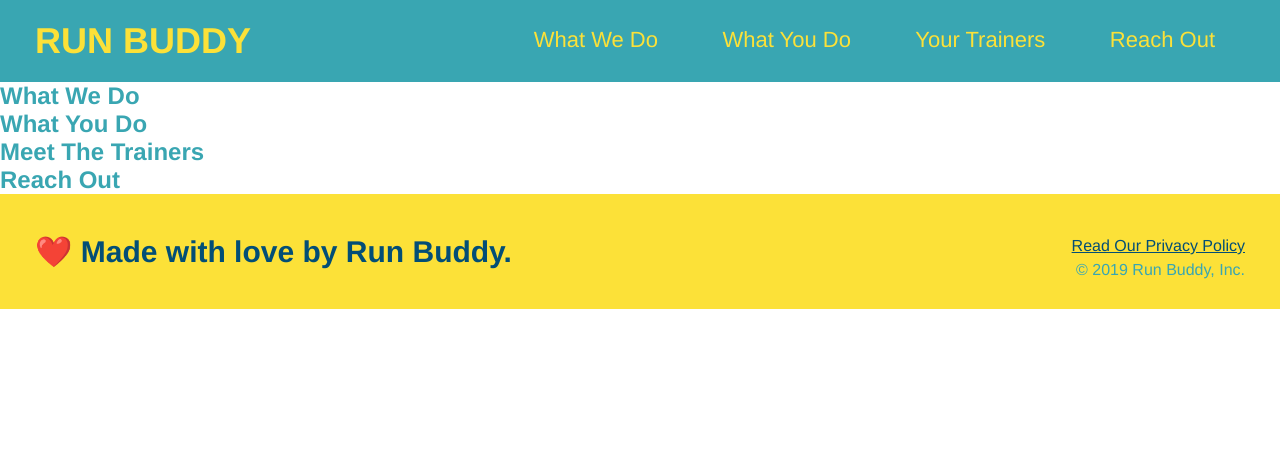
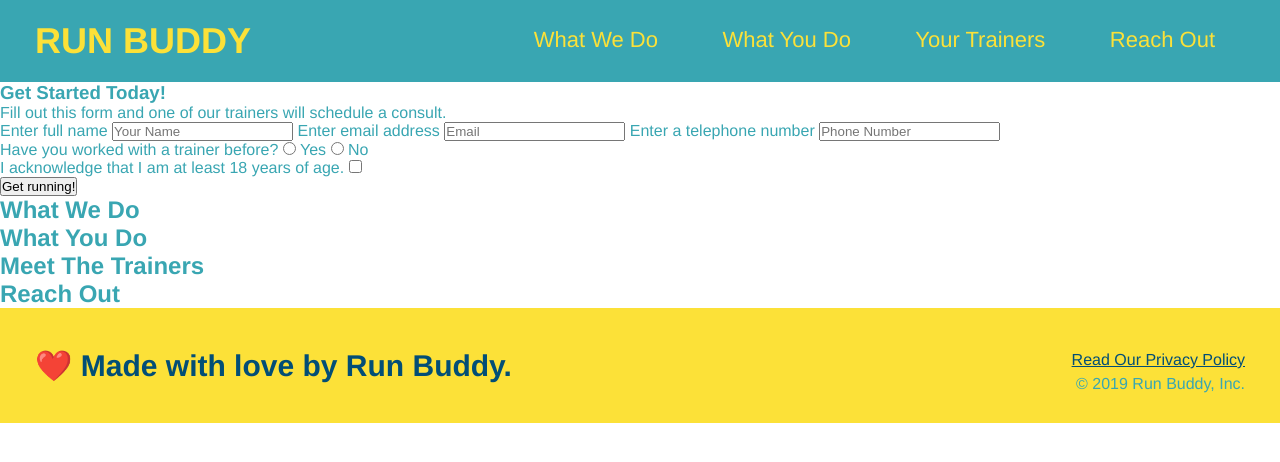
Before and after one commit to Andrew-Smith21/run-buddy, a plain HTML site: page index.html in a window 1280 px wide. Drawn offline with Linux system fonts and the light colour scheme.

Commit message:
Created hero

```diff
--- a/index.html
+++ b/index.html
@@ -60,30 +60,84 @@
         <!-- hero/jumbotron -->
         <section>
 
+            <div>
+
+                <h3>Get Started Today!</h3>
+
+                <p>Fill out this form and one of our trainers will schedule a consult.</p>
+
+                <form>
+
+                    <!-- Creating text fields -->
+
+                    <label for="name">Enter full name</label>
+
+                    <input type="text" placeholder="Your Name" name="name" id="name" />
+
+                    <label for="email">Enter email address</label>
+
+                    <input type="email" placeholder="Email" name="email" id="email" />
+
+                    <label for="phone">Enter a telephone number</label>
+
+                    <input type="tel" placeholder="Phone Number" name="phone" id="phone" />
+
+                    <!-- Creating radio buttons -->
+
+                    <p>
+
+                        Have you worked with a trainer before?
+
+                        <input type="radio" name="trainer-confirm" id="trainer-yes" />
+
+                        <label for="trainer-yes">Yes</label>
+
+                        <input type="radio" name="trainer-confirm" id="trainer-no" />
+
+                        <label for="trainer-no">No</label>
+
+                    </p>
+
+                    <p>
+
+                        <label for="18-yes">
+
+                            I acknowledge that I am at least 18 years of age.
+
+                        </label>
+
+                        <input type="checkbox" name="age-confirm" id="18-yes" />
+
+                    </p>
+
+                    <button type="submit">
+
+                        Get running!
+
+                    </button>
+
+                </form>
+
+            </div>
 
         </section>
 
-        <!-- "what we do" section -->
         <section>
             <h2>What We Do</h2>
         </section>
 
-        <!-- "what you do" section -->
         <section>
             <h2>What You Do</h2>
         </section>
 
-        <!-- "meet the trainers" section -->
         <section>
             <h2>Meet The Trainers</h2>
         </section>
 
-        <!-- "reach out" section -->
         <section>
             <h2>Reach Out</h2>
         </section>
 
-        <!-- footer -->
         <footer>
 
             <h2> ❤️ Made with love by Run Buddy.</h2>
```
